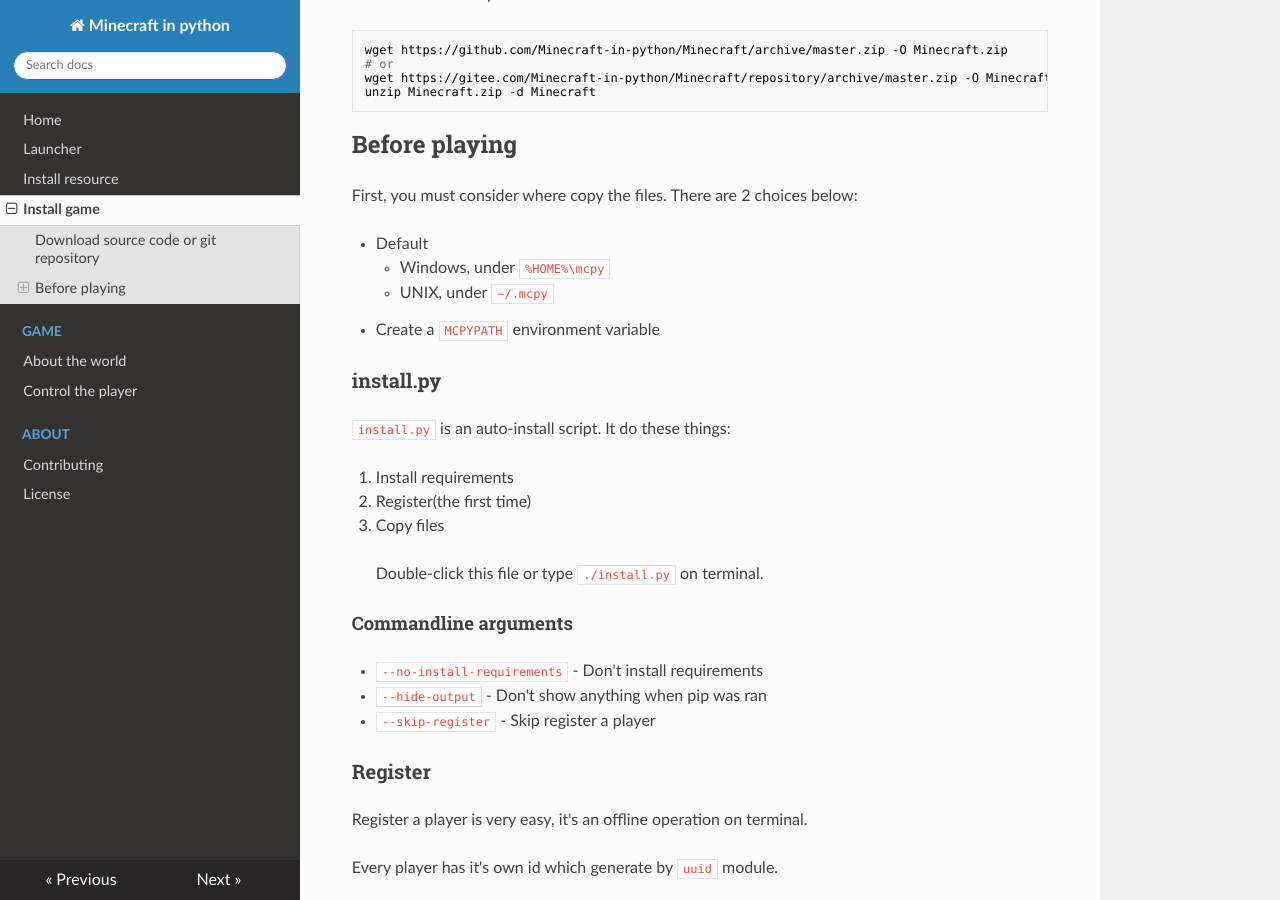
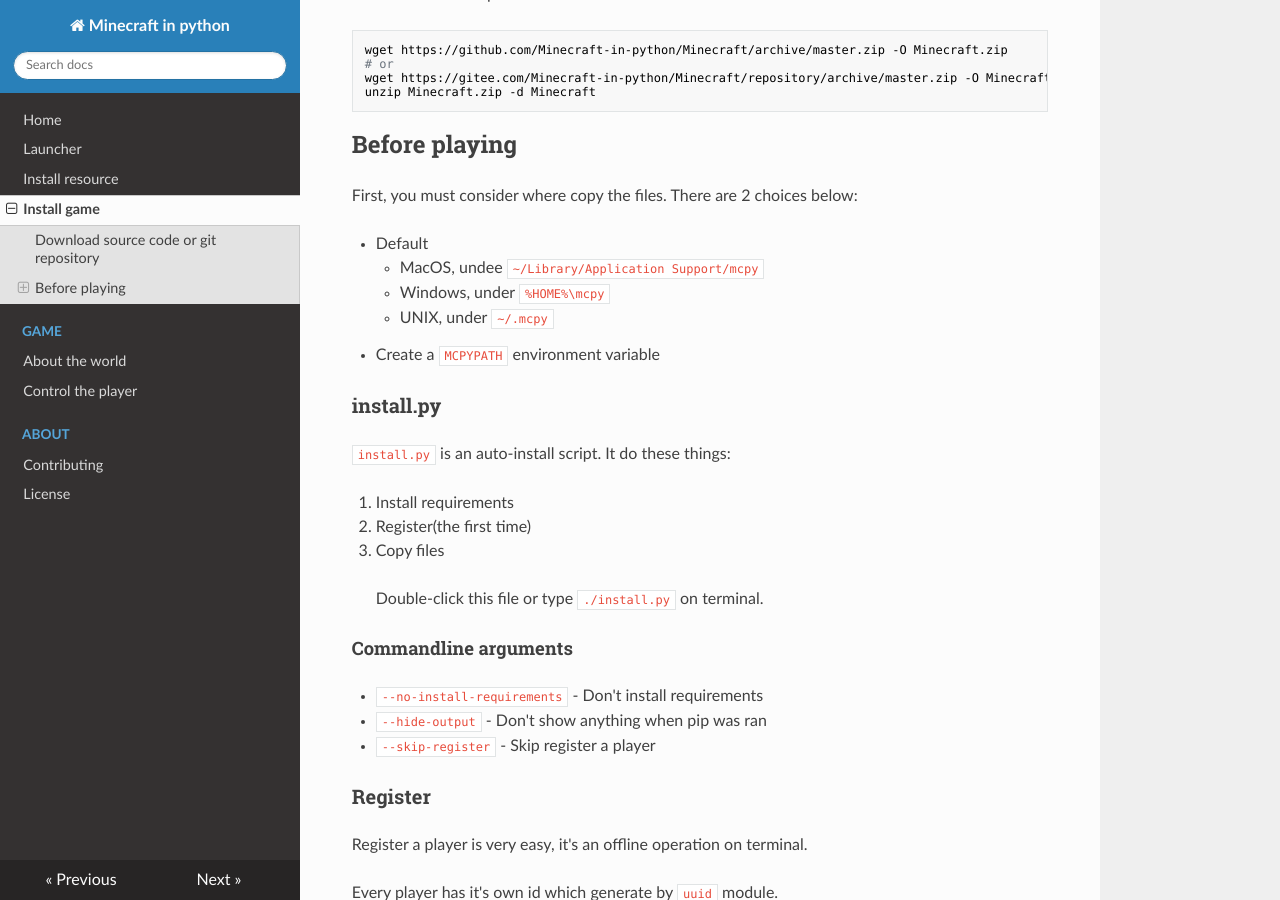
Before and after one commit to minecraft-py/docs-zh, an MkDocs documentation site: the page built from docs/install-game.md, in a window 1280 px wide and 900 px high, scrolled down 500 px. Built offline with MkDocs 1.6.1, drawn with Linux system fonts in a browser that asks for light colours; nearby versions of some CDN libraries.

Commit message:
2021-03-29

```diff
--- a/docs/install-game.md
+++ b/docs/install-game.md
@@ -26,6 +26,7 @@
 First, you must consider where copy the files. There are 2 choices below:
 
 - Default
+	- MacOS, undee `~/Library/Application Support/mcpy`
 	- Windows, under `%HOME%\mcpy`
 	- UNIX, under `~/.mcpy`
 - Create a `MCPYPATH` environment variable
```
